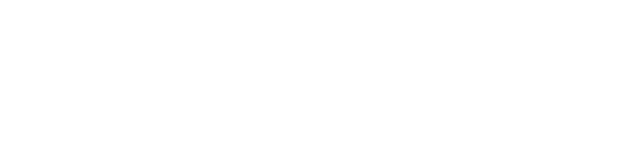
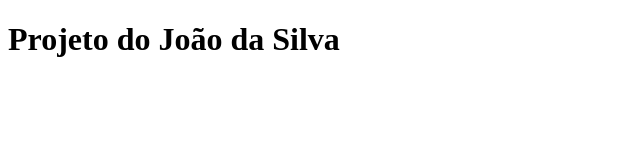
Before and after one commit to Duh182/meu-site, a plain HTML site: page index.html in a window 1280 px wide. Shown: the whole page, without its empty margins (0-640 px from the left). Drawn offline with Linux system fonts and the light colour scheme.

```diff
--- a/index.html
+++ b/index.html
@@ -5,6 +5,7 @@
 	<title></title>
 </head>
 <body>
+	<h1>Projeto do João da Silva</h1>
 
 </body>
 </html>
```
